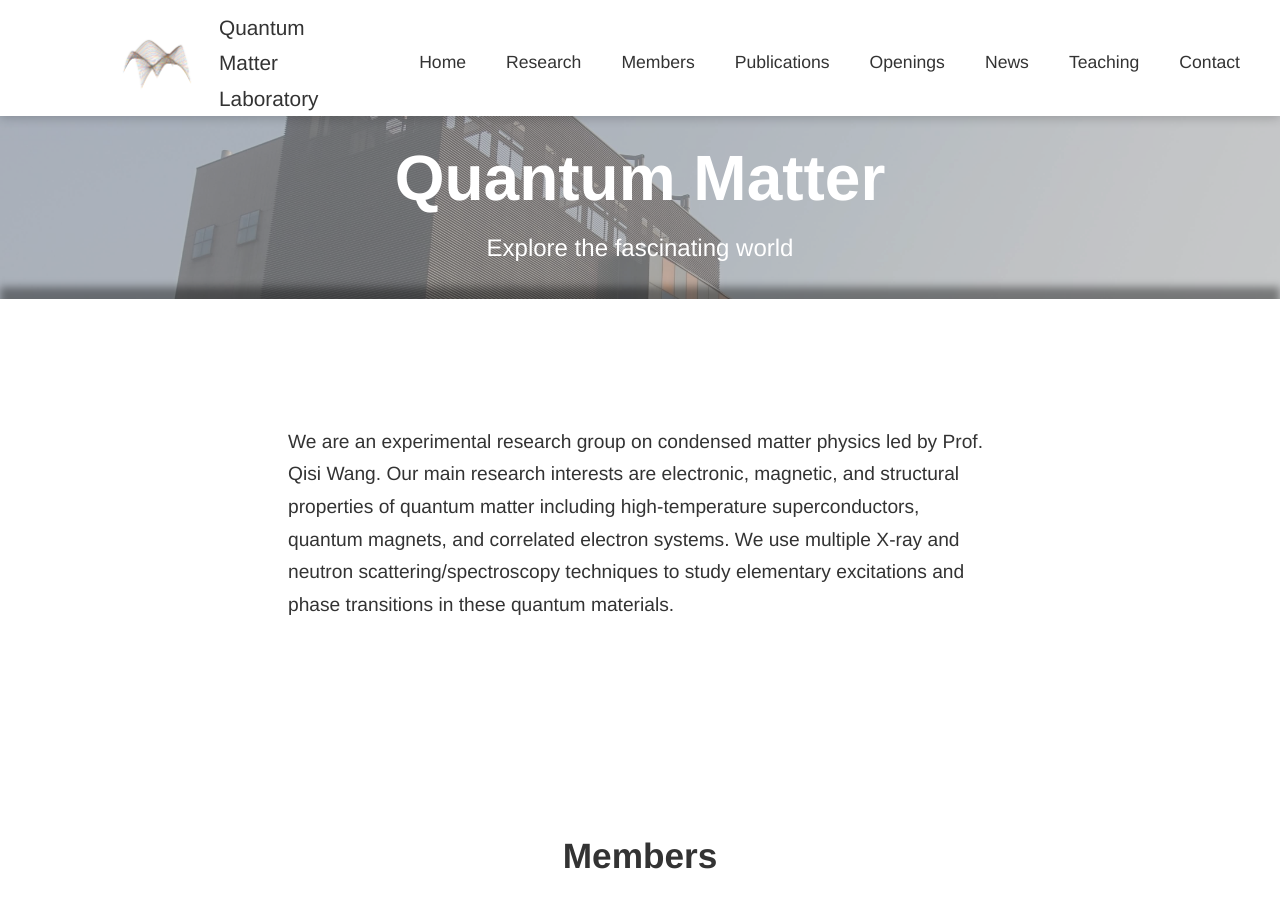
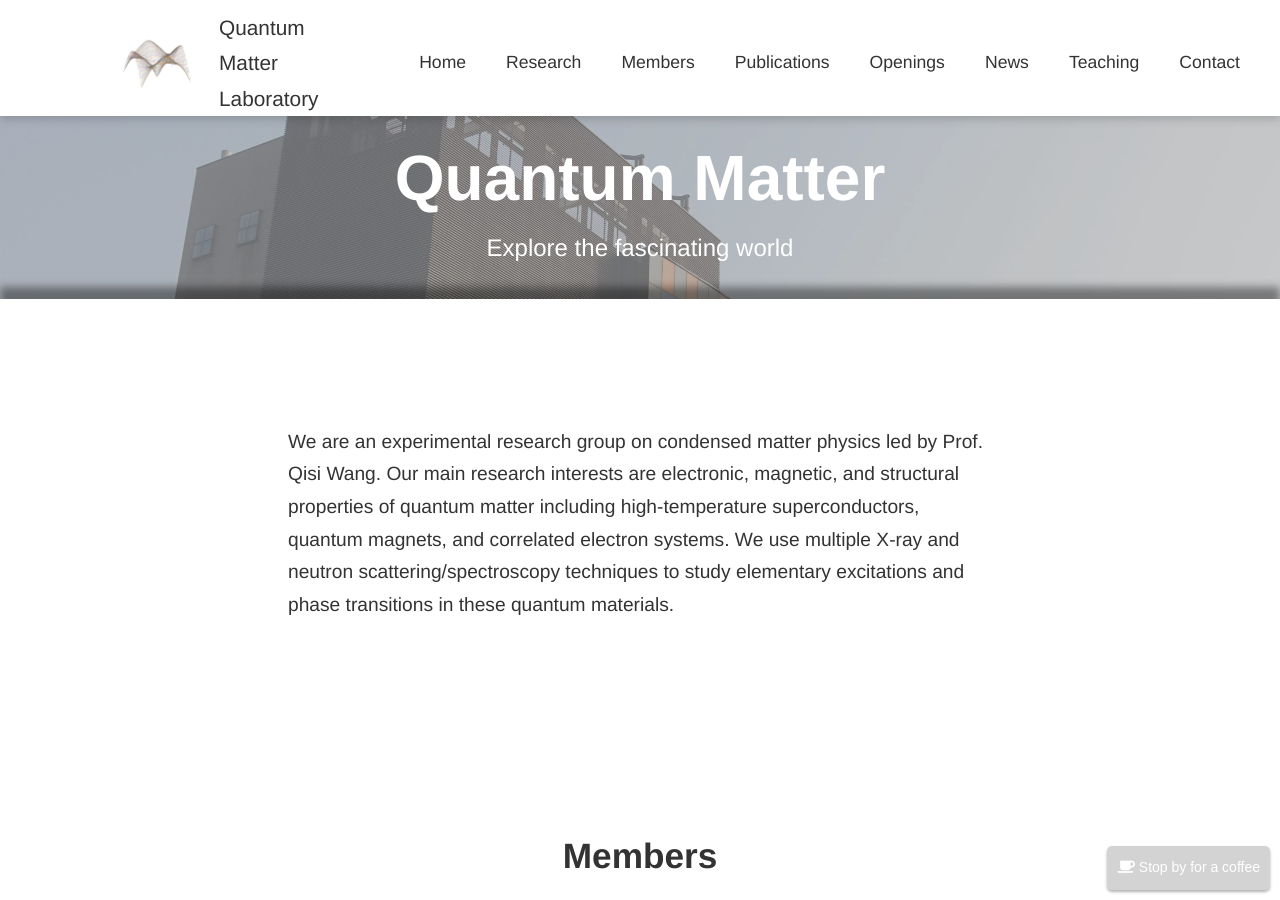
Before and after one commit to qmcuhk/qmcuhk.github.io, a Jekyll site: the page built from _pages/index.md, in a window 1280 px wide and 900 px high, scrolled down 586 px. Built offline with Jekyll 4.4.1, drawn with Linux system fonts in a browser that asks for light colours; some web fonts are replaced.

Commit message:
stop by for a coffee icon

```diff
--- a/_pages/index.md
+++ b/_pages/index.md
@@ -69,3 +69,11 @@ We are an experimental research group on condensed matter physics led by Prof. Q
     </div>
   {% endfor %}
 </div>
+
+
+<div class="coffee-button">
+    <a style="color:white;" href="contact" target="_blank">
+    <span class="fa-solid fa-mug-saucer"></span>
+    Stop by for a coffee
+    </a>
+</div>
--- a/_sass/_style.scss
+++ b/_sass/_style.scss
@@ -685,7 +685,35 @@ $primary-color: #333;
   gap: 6px;
   /* Add more styling as needed */
 }
-
 .member-details-page-image {
   width: 80%;
 }
+
+
+// buy me a coffee
+.coffee-button {
+  position: fixed;
+  right: 10px;
+  bottom: 10px;
+  background-color: rgba(160, 160, 160, 0.464);
+  color: white;
+  padding: 10px;
+  border-radius: 5px;
+  box-shadow: 0 2px 3px rgba(0,0,0,0.3);
+  text-decoration: none;
+  font-family: Arial, sans-serif;
+  font-size: 14px;
+}
+.coffee-button img {
+  width: 20px;
+  height: 20px;
+  margin-right: 5px;
+  vertical-align: middle;
+}
+.coffee-button a {
+  color: white;
+  text-decoration: none;
+}
+.coffee-button:hover {
+  background-color: #9a9a9a;
+}
```
Also changed, not shown: _notes/just_kidding.md (added, +9 -0 lines), 1 other file.
